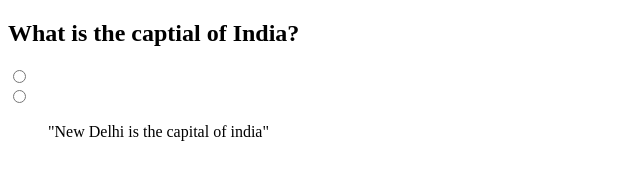
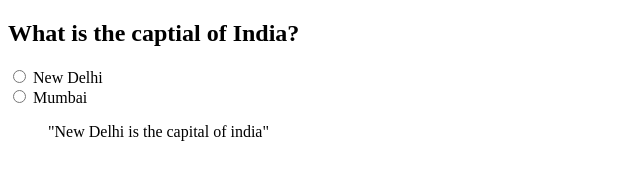
Before and after one commit to acciojob/trivia-ABHILASH-KUMAR-MEHTA, a website: page main.html in a window 1280 px wide. Shown: the whole page, without its empty margins (0-640 px from the left). Drawn offline with Linux system fonts and the light colour scheme.

Commit message:
created a submission

```diff
--- a/main.html
+++ b/main.html
@@ -13,9 +13,11 @@
 		<form>
 			<label>
 				<input type="radio" name="capital" value="New Delhi">
+				New Delhi
 			</label> <br/>
 			<label>
 				<input type="radio" name="capital" value="Mumbai">
+				Mumbai
 			</label>
 		</form>
 
```
